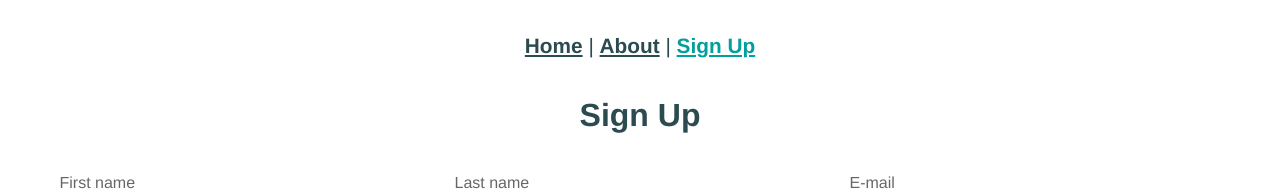
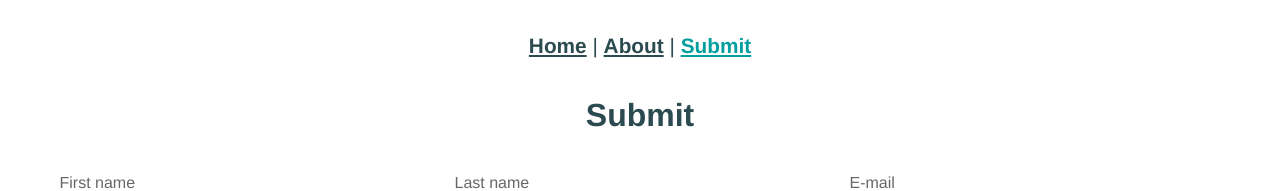
Before and after one commit to riefer02/values-project, a Vue app: page /signup in a window 1280 px wide. Shown: the top 191 px of the page. Built offline with nearby package versions, Linux system fonts and the light colour scheme.

Commit message:
changed sign up to submit

```diff
--- a/src/App.vue
+++ b/src/App.vue
@@ -4,7 +4,7 @@
       <div id="nav">
         <router-link to="/">Home</router-link> |
         <router-link to="/about">About</router-link> |
-        <router-link to="/signup">Sign Up</router-link>
+        <router-link to="/signup">Submit</router-link>
       </div>
       <router-view />
     </div>
--- a/src/components/AboutExpansionPanel.vue
+++ b/src/components/AboutExpansionPanel.vue
@@ -19,17 +19,17 @@ export default {
         {
           name: "Project Overview",
           content:
-            "The Values Project is a data project designed to collect people's values. The Values Project does not ask about race or ethnicity, only age, the user's country of origin and their parent's country of origin. The project theorizes, that differences in values separates cultures from integrating.",
+            "The Values Project is a data project designed to collect people's values. The Values Project does not ask about race or ethnicity, only age, the user's country of origin and their parent's country of origin. The project theorizes that differences in values separates cultures from integrating.",
         },
         {
           name: "Project Goal",
           content:
-            "The goal of the Values Project is to find relationships between values and environmental influences. These relationships will hopefully shed insight on subtle difference between cultures so that an active conversation can be created in order to foster understanding and unity.",
+            "The goal of the Values Project is to find relationships between values and environmental influences. These relationships will hopefully shed insight on subtle differences between cultures so that an active conversation can be created in order to foster understanding and unity.",
         },
         {
           name: "Data Security",
           content:
-            "The Values Project requests user's email to ensure their are no duplicate entries and maintain authenticity of data. Names are collected to see if possible trends emerge between family names and values.",
+            "The Values Project requests user's email to ensure their are no duplicate entries and maintain authenticity of data. Names are collected to see if possible trends emerge between family names and values. User's full names will never be revealed in reports, data models, or publication.",
         },
         {
           name: "Data Modeling",
--- a/src/views/SignUp.vue
+++ b/src/views/SignUp.vue
@@ -1,6 +1,6 @@
 <template>
 	<div class="sign-up">
-		<h1>Sign Up</h1>
+		<h1>Submit</h1>
 		<SignUpForm />
 		<ModalWarning
 			v-if="showModal"
```
